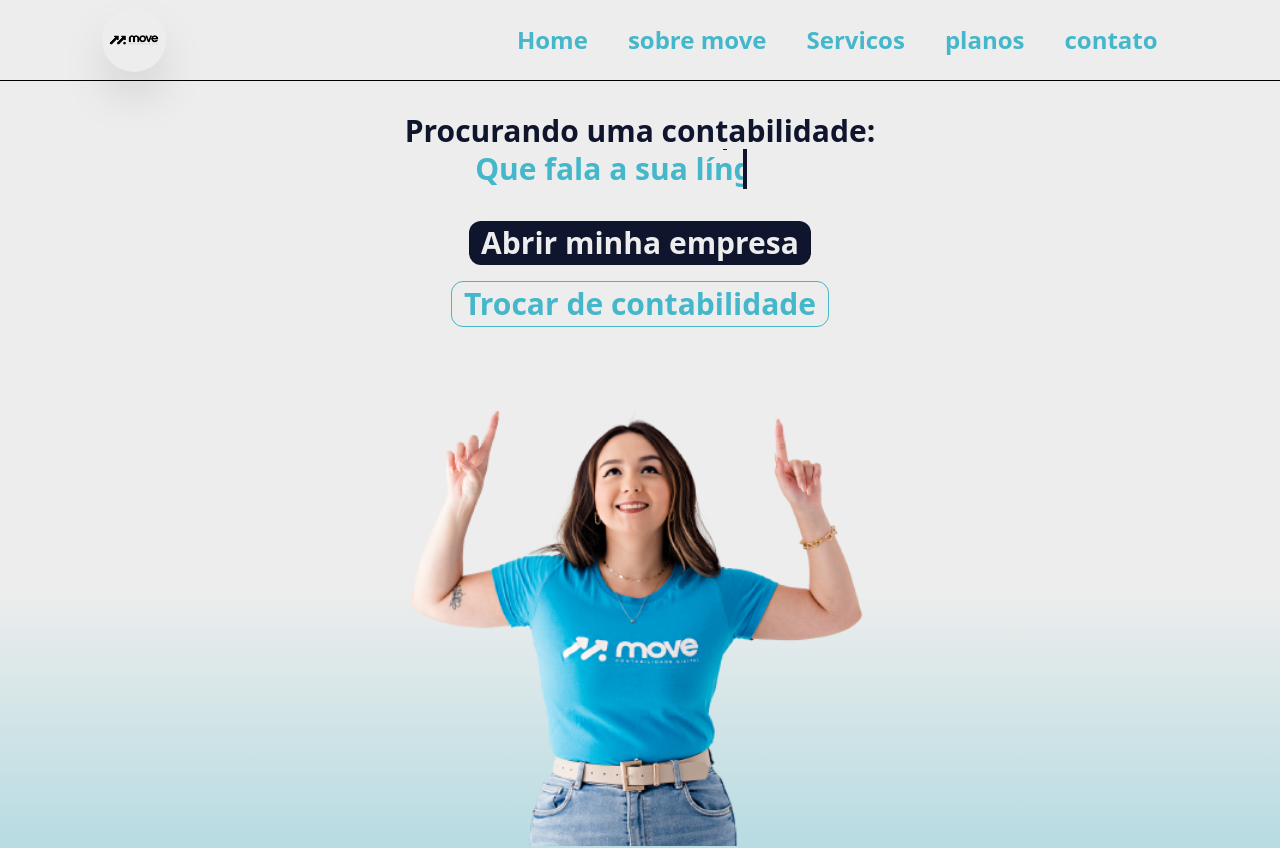
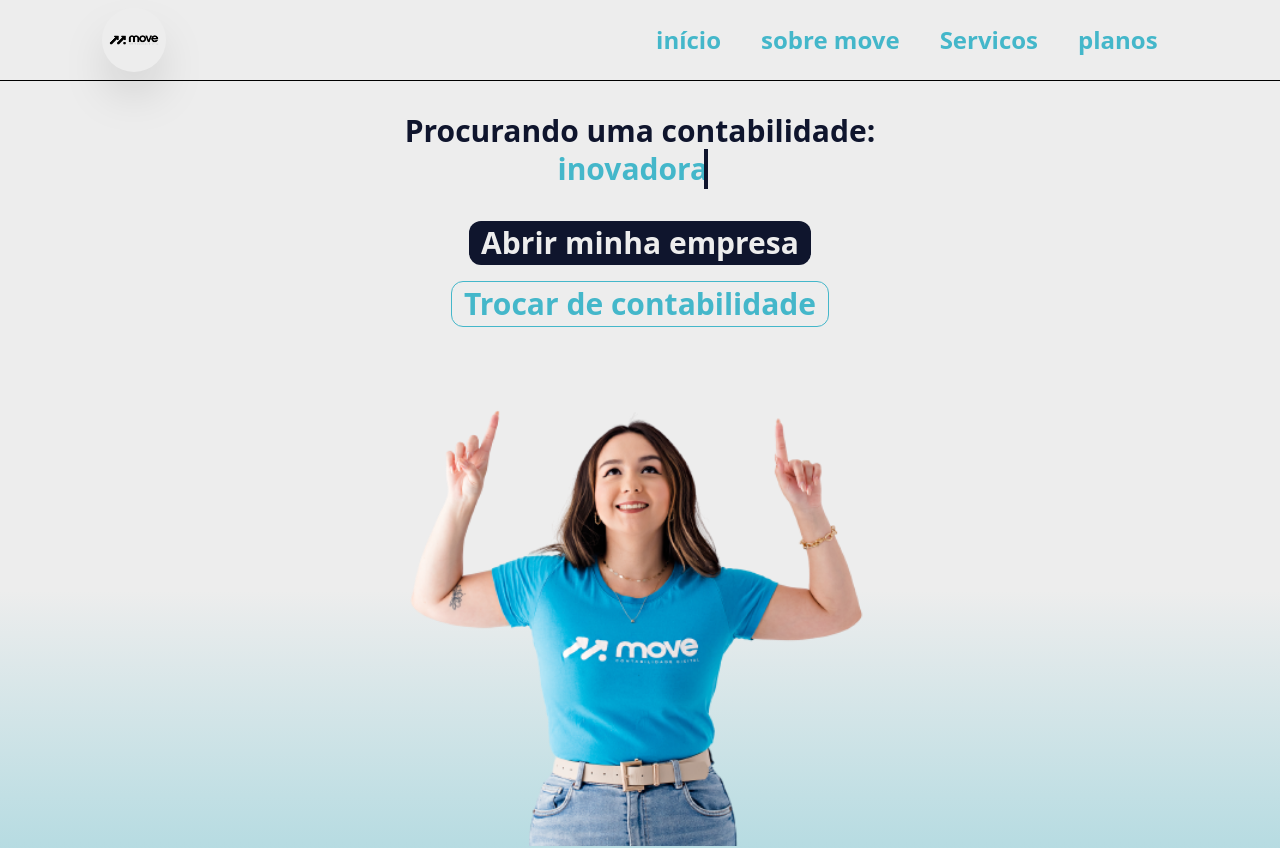
Before and after one commit to PedroNnsM/move-contabildade, a React (Vite) app in the folder my-project/: page / in a window 1280 px wide. Shown: the top 848 px of the page. Built offline with nearby package versions, Linux system fonts and the light colour scheme.

Commit message:
listas componentizadas

```diff
--- a/my-project/src/App.jsx
+++ b/my-project/src/App.jsx
@@ -7,7 +7,9 @@ export default function App() {
       <Navbar />
       <Header />
       <div className="bg-gradient-to-t from-move-blue-500 to-move-gray-100 h-screen mt-[-16rem] z-0">
+        <div className="mt[16rem]">
 
+        </div>
       </div>
     </div>
   )
--- /dev/null
+++ b/my-project/src/components/Header/ListaHearder.jsx
@@ -0,0 +1,9 @@
+export function LiHeader({ text}){
+  return(
+    <li className="text-move-blue-500 text-center  relative left-0 top-0 animate-slide ">
+            <span className='relative after:absolute after:w-full after:h-full after:left-0 after:bg-move-gray-100 after:border-l-4 after:border-l-move-blue-900 after:animate-typing'>
+              {text}
+            </span>
+        </li>
+  )
+}
--- a/my-project/src/components/Header/index.jsx
+++ b/my-project/src/components/Header/index.jsx
@@ -1,36 +1,28 @@
 import FotoHeader from '../../assets/Imagem-61.jpg'
+import { LiHeader } from './ListaHearder'
+
 export function Header(){
   return(
     <div className="mx-4 h-[45.8rem] bg-slate-50 bg-foto-header  bg-contain bg-center bg-no-repeat z-10 relative">
       <h2 className="text-move-blue-900 text-center mt-8">
-      Procurando uma contabilidade:</h2>
+        Procurando uma contabilidade:
+      </h2>
       <ul className='leading-10 h-[2.5rem] truncate'>
-        <li className="text-move-blue-500 text-center  relative left-0 top-0 animate-slide ">
-            <span className='relative after:absolute after:w-full after:h-full after:left-0 after:bg-move-gray-100 after:border-l-4 after:border-l-move-blue-900 after:animate-typing'>Inovadora?</span>
-        </li>
+        <LiHeader text='Sem burocracia?' />
+        <LiHeader text='Que fala a sua língua?' />
+        <LiHeader text='inovadora?' />
+        <LiHeader text='Impulsiona a sua empresa?' />
+        <LiHeader text='Planeja com você?' />
 
-        <li className="text-move-blue-500 text-center  relative left-0 top-0 animate-slide">
-            <span className='relative after:absolute after:w-full after:h-full after:left-0 after:bg-move-gray-100 after:border-l-4 after:border-l-move-blue-900 after:animate-typing'>Sem burocracia?</span>
-        </li>
-
-        <li className="text-move-blue-500 text-center  relative left-0 top-0 animate-slide">
-            <span className='relative after:absolute after:w-full after:h-full after:left-0 after:bg-move-gray-100 after:border-l-4 after:border-l-move-blue-900 after:animate-typing'>Que fala a sua língua?</span>
-        </li>
-
-        <li className="text-move-blue-500 text-center  relative left-0 top-0 animate-slide">
-            <span className='relative after:absolute after:w-full after:h-full after:left-0 after:bg-move-gray-100 after:border-l-4 after:border-l-move-blue-900 after:animate-typing'>Impulsiona a sua empresa?</span>
-        </li>
-
-        <li className="text-move-blue-500 text-center  relative left-0 top-0 animate-slide">
-            <span className='relative after:absolute after:w-full after:h-full after:left-0 after:bg-move-gray-100 after:border-l-4 after:border-l-move-blue-900 after:animate-typing'>Planeja com você?</span>
-        </li>
-
-        </ul>
-        <div className='flex justify-center items-center flex-col gap-4 mt-8'>
-
-        <button className="text-move-gray-100 bg-move-blue-900 py-1 px-3 rounded-xl text-center">Abrir minha empresa</button>
-        <button className="text-move-blue-500 py-1 px-3 rounded-xl border-move-blue-500 border text-center">Trocar de contabilidade</button>
-        </div>
+      </ul>
+      <div className='flex justify-center items-center flex-col gap-4 mt-8'>
+        <button className="text-move-gray-100 bg-move-blue-900 py-1 px-3 rounded-xl text-center">
+          Abrir minha empresa
+        </button>
+        <button className="text-move-blue-500 py-1 px-3 rounded-xl border-move-blue-500 border text-center">
+          Trocar de contabilidade
+        </button>
+      </div>
     </div>
   )
 }
--- /dev/null
+++ b/my-project/src/components/Navbar/LiCompontents.jsx
@@ -0,0 +1,7 @@
+export function LiComponent({tag, text}){
+  return(
+    <>
+      <li className="lg:px-5  block lg:py-2 font-semibold hover:text-move-blue-900 text-center  text-move-blue-500 text-2xl py-5  "><a href={`#${tag}`}>{text}</a></li>
+    </>
+  )
+}
--- a/my-project/src/components/Navbar/index.jsx
+++ b/my-project/src/components/Navbar/index.jsx
@@ -1,6 +1,7 @@
 import { useState } from "react"
 import { FiMenu } from "react-icons/fi"
 import Logo from "../../assets/logoBlack.png"
+import { LiComponent} from './LiCompontents'
 
 
 export function Navbar(){
@@ -20,11 +21,10 @@ export function Navbar(){
 
           {/* Montando a lista de itens para nevegacao da Lp */}
           <ul className="text-base text-gray-600 lg:flex lg:justify-between ">
-            <li className="lg:px-5  block lg:py-2 font-semibold hover:text-move-blue-900 text-center  text-move-blue-500 text-2xl py-5 "><a href="#">Home</a></li>
-            <li className="lg:px-5  block lg:py-2 font-semibold hover:text-move-blue-900 text-center  text-move-blue-500 text-2xl py-5  "><a href="#">sobre move</a></li>
-            <li className="lg:px-5  block lg:py-2 font-semibold hover:text-move-blue-900 text-center  text-move-blue-500 text-2xl py-5  "><a href="#">Servicos</a></li>
-            <li className="lg:px-5  block lg:py-2 font-semibold hover:text-move-blue-900 text-center  text-move-blue-500 text-2xl py-5  "><a href="#">planos </a></li>
-            <li className="lg:px-5  block lg:py-2 font-semibold hover:text-move-blue-900 text-center  text-move-blue-500 text-2xl py-5  "><a href="#">contato</a></li>
+            <LiComponent tag='inicio' text='início' />
+            <LiComponent tag='sobre' text='sobre move' />
+            <LiComponent tag='servicos' text='Servicos' />
+            <LiComponent tag='planos' text='planos' />
           </ul>
         </nav>
       </div>
```
